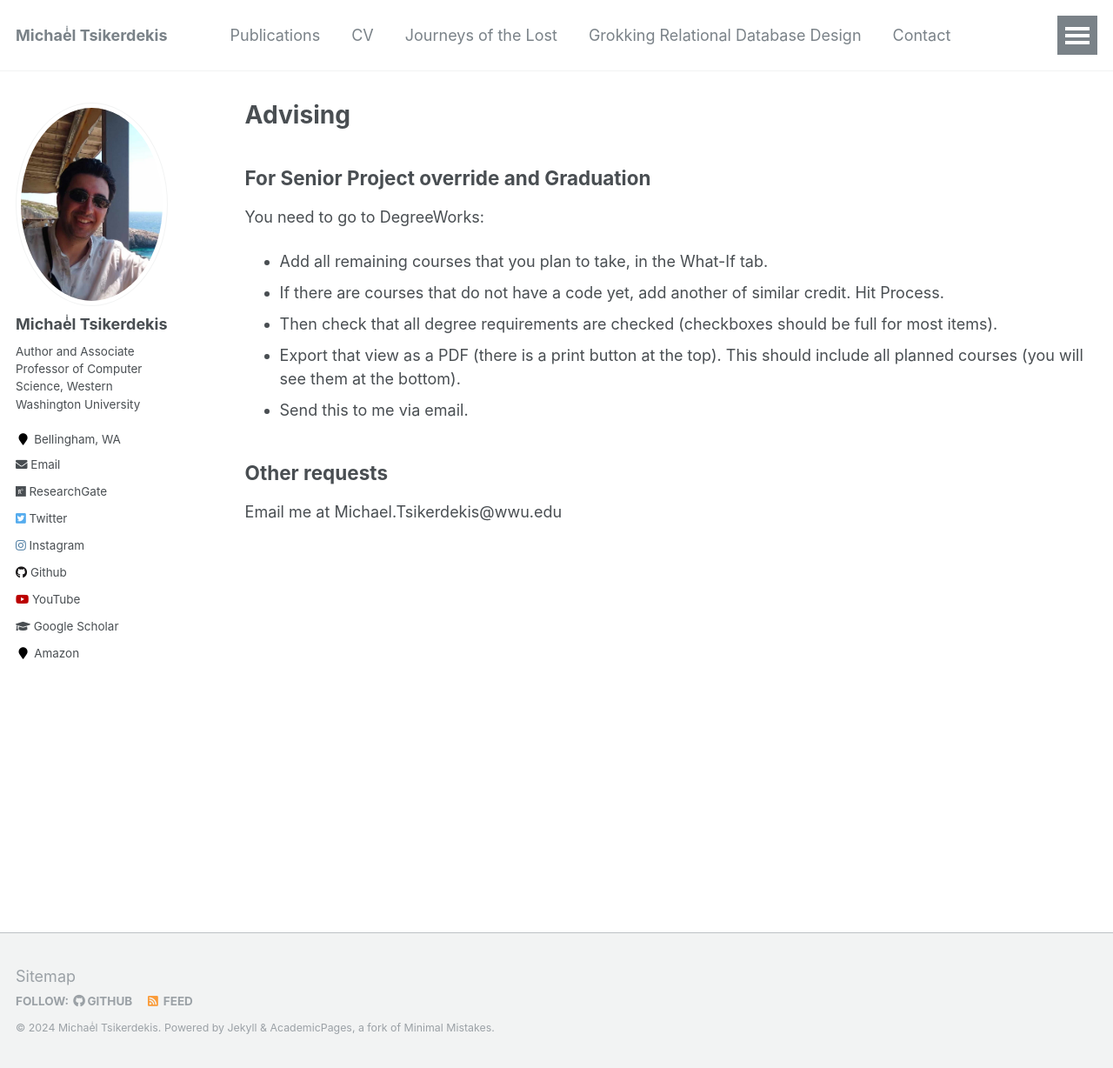
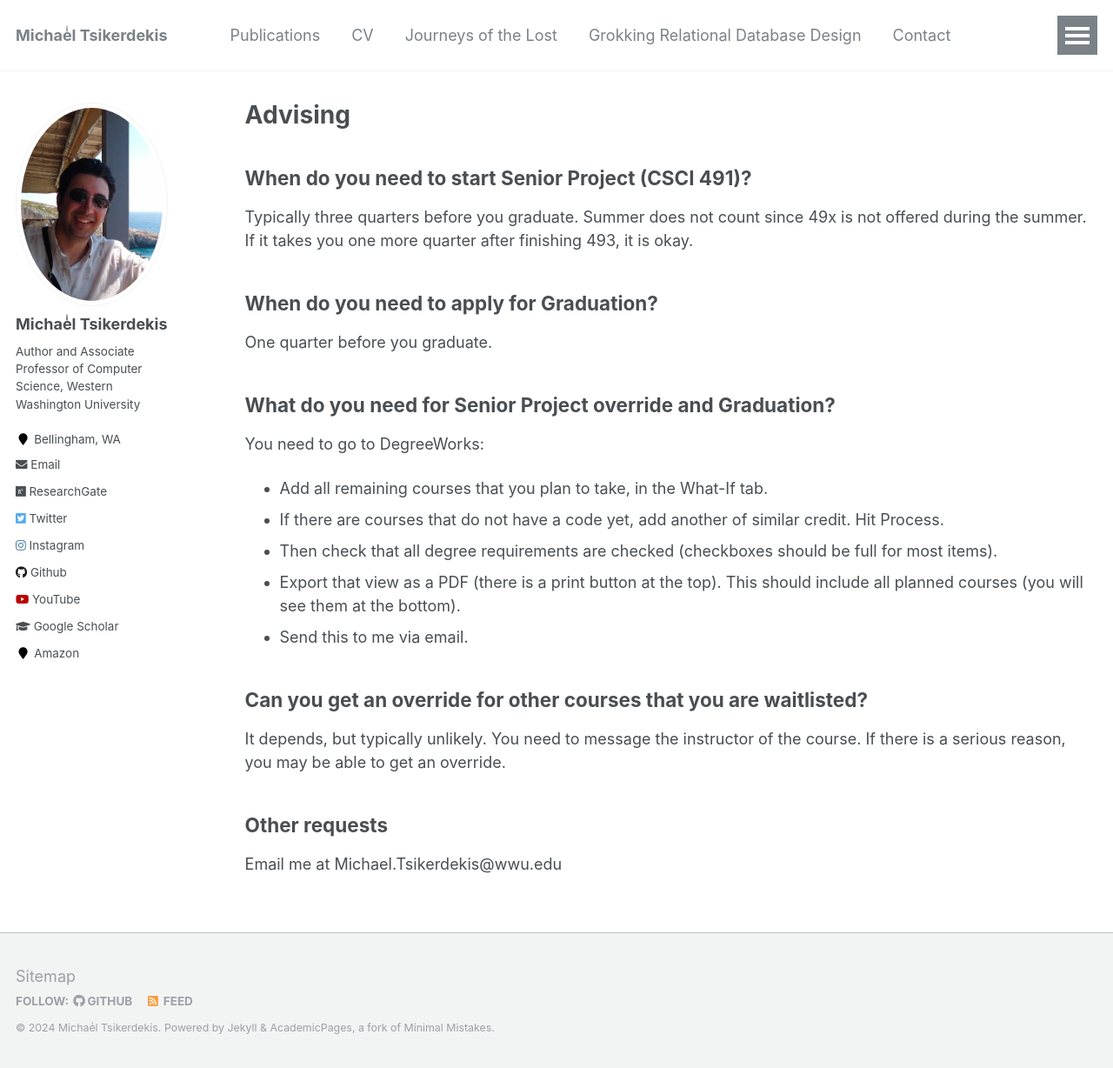
Before and after one commit to tsikerdekis/michael.tsikerdekis.com, a Jekyll site: the page built from _pages/advising.md, in a window 1280 px wide and 1228 px high. Shown: the whole window at 87% size. Built offline with Jekyll 4.4.1, drawn with Linux system fonts in a browser that asks for light colours.

Commit message:
Update advising.md

```diff
--- a/_pages/advising.md
+++ b/_pages/advising.md
@@ -7,7 +7,13 @@ author_profile: true
 
 {% include base_path %}
 
-## For Senior Project override and Graduation
+## When do you need to start Senior Project (CSCI 491)?
+Typically three quarters before you graduate. Summer does not count since 49x is not offered during the summer. If it takes you one more quarter after finishing 493, it is okay.
+
+## When do you need to apply for Graduation?
+One quarter before you graduate.
+
+## What do you need for Senior Project override and Graduation?
 
 You need to go to DegreeWorks:
 
@@ -17,6 +23,9 @@ You need to go to DegreeWorks:
 - Export that view as a PDF (there is a print button at the top). This should include all planned courses (you will see them at the bottom).
 - Send this to me via email.
 
+## Can you get an override for other courses that you are waitlisted?
+It depends, but typically unlikely. You need to message the instructor of the course. If there is a serious reason, you may be able to get an override.
+
 ## Other requests
 
 Email me at Michael.Tsikerdekis@wwu.edu
```
